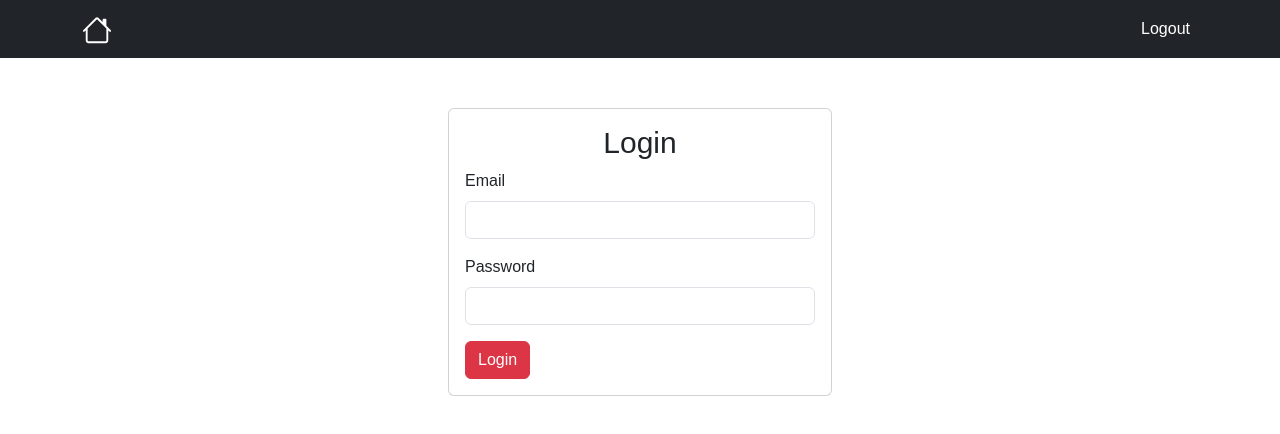
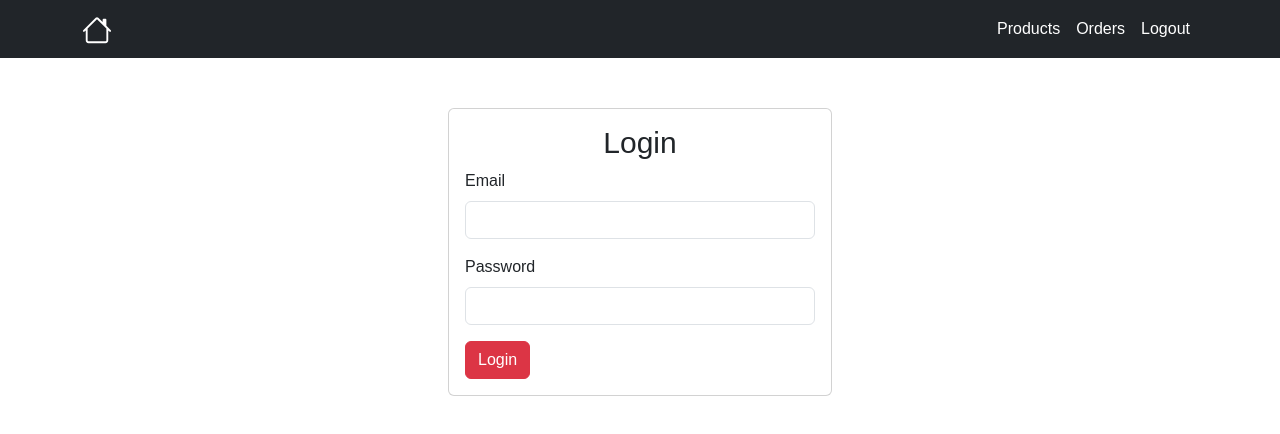
Before and after one commit to haroon-ali-dev/point-of-sale, a Next.js app in the folder admin/: page /login in a window 1280 px wide. Shown: the top 434 px of the page. Built offline with nearby package versions, Linux system fonts and the light colour scheme; sample sign-in values are in the browser's storage; a web font is replaced by a local one.

Commit message:
add product and order page links to navbar

```diff
--- a/admin/components/NavBar.js
+++ b/admin/components/NavBar.js
@@ -30,7 +30,7 @@ export default function NavBar() {
     return (
         <Navbar className={styles.navbar} expand="lg" bg='dark' data-bs-theme="dark">
             <Container className={styles.navBarContainer}>
-                <Navbar.Brand href="/" as={Link}><House size={30} /></Navbar.Brand>
+                <Navbar.Brand href={token ? "/products" : "/"} as={Link}><House size={30} /></Navbar.Brand>
                 <Navbar.Toggle aria-controls="basic-navbar-nav" />
                 <Navbar.Collapse id="basic-navbar-nav" className={styles.navBarCollapse}>
                     <Nav>
@@ -40,7 +40,13 @@ export default function NavBar() {
                                 <Nav.Link href="/login" as={Link}>Login</Nav.Link>
                             </>
                         }
-                        {token && <Nav.Link href="#" onClick={logout}>Logout</Nav.Link>}
+                        {token && (
+                            <>
+                                <Nav.Link href="/products" as={Link}>Products</Nav.Link>
+                                <Nav.Link href="/orders" as={Link}>Orders</Nav.Link>
+                                <Nav.Link href="#" onClick={logout}>Logout</Nav.Link>
+                            </>
+                        )}
 
                     </Nav>
                 </Navbar.Collapse>
--- a/admin/pages/index.js
+++ b/admin/pages/index.js
@@ -1,5 +1,5 @@
+import Head from 'next/head';
 import { useState } from 'react';
-import Head from 'next/head'
 import { Card, Form, Button, Spinner, Alert } from 'react-bootstrap';
 import { useForm } from "react-hook-form";
 import { yupResolver } from "@hookform/resolvers/yup";
```
Also changed, not shown: admin/pages/products/index.js (+6 -1 lines).
